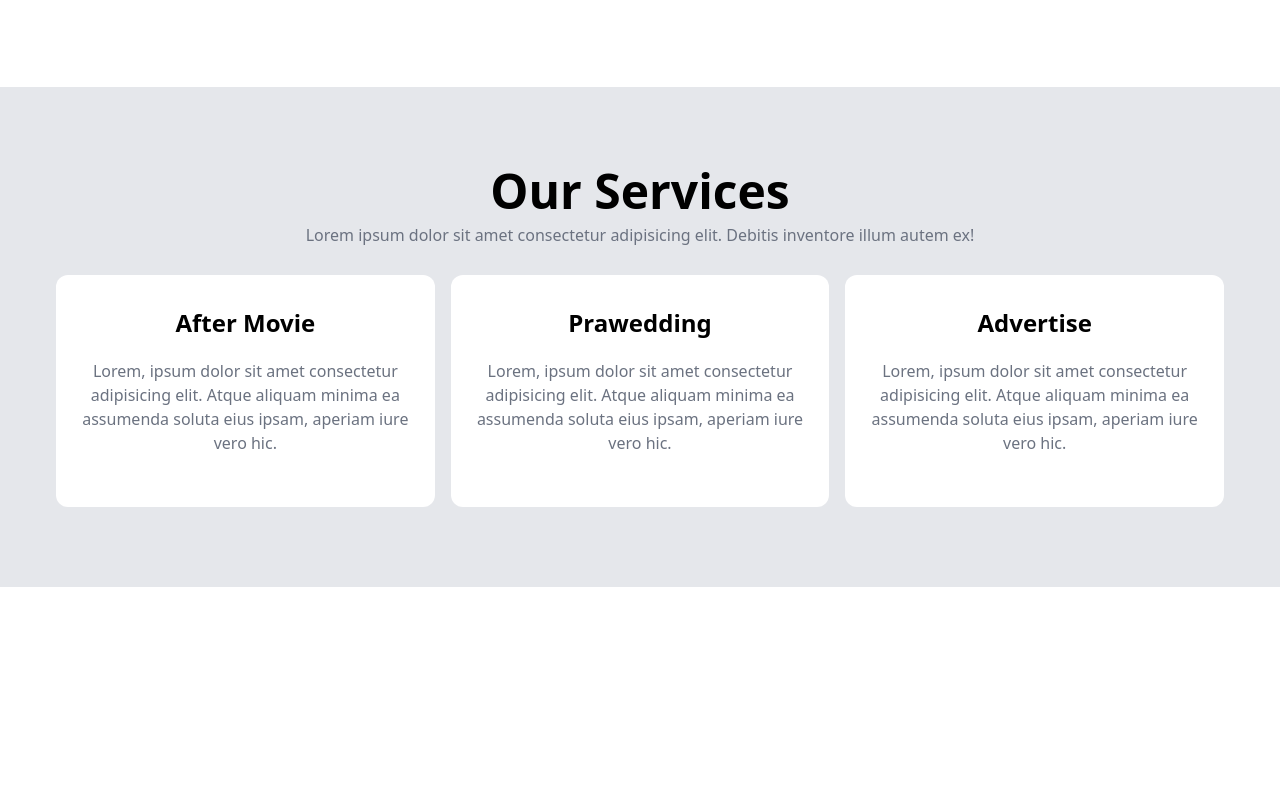
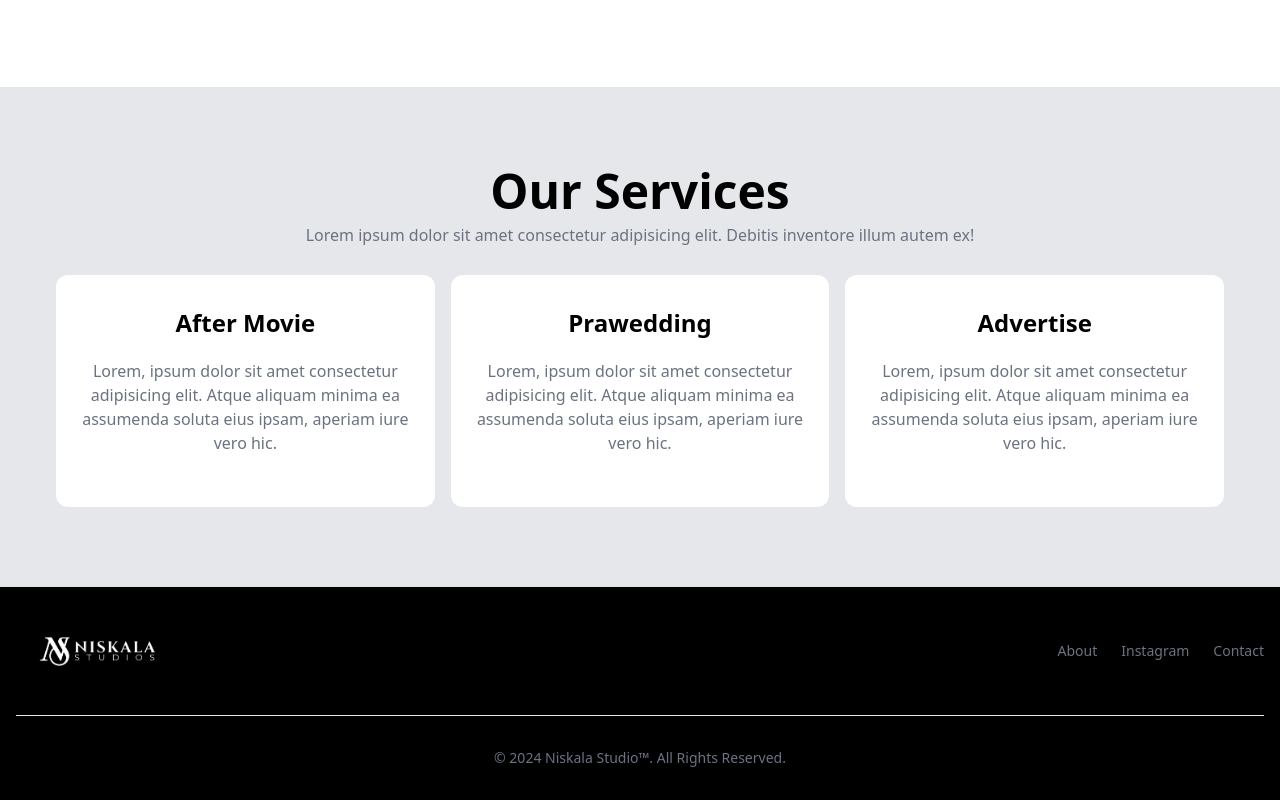
Before and after one commit to vineas/niskala-project, a Next.js app: page / in a window 1280 px wide. Shown: the part 1182-1982 px from the top of the page. Before the commit the page ends 1769 px from the top, so only its background shows below. Built offline with nearby package versions, Linux system fonts and the light colour scheme.

Commit message:
add footer

```diff
--- /dev/null
+++ b/src/components/Footer/index.tsx
@@ -0,0 +1,51 @@
+import React from "react";
+import Image from "next/image";
+import Link from "next/link";
+import logoNiskala from "../../../src/assets/img/logo/niskala-logo.png";
+
+const Footer = () => {
+  return (
+    <div>
+      <footer className="bg-black shadow">
+        <div className="w-full max-w-screen-xl mx-auto p-4 md:py-8">
+          <div className="sm:flex sm:items-center sm:justify-between">
+            <Link href="/">
+              <Image
+                src={logoNiskala}
+                alt="Niskala Studio"
+                className="h-16 w-auto"
+              />
+            </Link>
+            <ul className="flex flex-wrap items-center mb-6 text-sm font-medium text-gray-500 sm:mb-0 dark:text-gray-400">
+              <li>
+              <Link href="/about" className="hover:underline me-4 md:me-6">
+                  About
+              </Link>
+              </li>
+              <li>
+                <a href="https://www.instagram.com/niskalastudios.id/" className="hover:underline me-4 md:me-6">
+                  Instagram
+                </a>
+              </li>
+              <li>
+                <a href="#" className="hover:underline">
+                  Contact
+                </a>
+              </li>
+            </ul>
+          </div>
+          <hr className="my-6 border-gray-200 sm:mx-auto dark:border-gray-700 lg:my-8" />
+          <span className="block text-sm text-gray-500 sm:text-center dark:text-gray-400">
+            © 2024{" "}
+            <a href="https://flowbite.com/" className="hover:underline">
+              Niskala Studio™
+            </a>
+            . All Rights Reserved.
+          </span>
+        </div>
+      </footer>
+    </div>
+  );
+};
+
+export default Footer;
--- a/src/components/HomePage/BackgroundImage/index.tsx
+++ b/src/components/HomePage/BackgroundImage/index.tsx
@@ -9,12 +9,12 @@
                 <NavBar />
                 <div className="flex flex-col justify-center items-center" style={{ height: 'calc(100vh - 60px)' }}>
                     <div>
-                        <h1 className="text-center text-white text-4xl md:text-5xl font-bold">
+                        <h1 className="text-center text-white text-3xl md:text-5xl font-bold">
                             Abadikan Momenmu
                         </h1>
                     </div>
                     <div className="text-center mt-3 px-20">
-                        <p className="text-white text-lg">
+                        <p className="text-white text-md md:text-lg">
                         Abadikan momen berharga bersama Niskala Studio, rasakan pengalaman istimewa, dan ciptakan kenangan tak terlupakan buat setiap detik jadi berarti
                         </p>
                     </div>
--- a/src/pages/about/index.tsx
+++ b/src/pages/about/index.tsx
@@ -1,14 +1,18 @@
-import About from '@/components/About';
-import NavBar from '@/components/NavBar';
-import React from 'react'
+import About from "@/components/About";
+import Footer from "@/components/Footer";
+import NavBar from "@/components/NavBar";
+import React from "react";
 
 const AboutPage = () => {
   return (
     <>
-        <NavBar/>
-        <About/>
+      <div className="mb-20">
+        <NavBar />
+      </div>
+      <About />
+      <Footer />
     </>
-  )
-}
+  );
+};
 
 export default AboutPage;
--- a/src/pages/home/index.tsx
+++ b/src/pages/home/index.tsx
@@ -1,4 +1,5 @@
 import About from "@/components/About";
+import Footer from "@/components/Footer";
 import MainPage from "@/components/HomePage/BackgroundImage";
 import Services from "@/components/Services";
 
@@ -8,6 +9,8 @@
       <MainPage/>
       <About/>
       <Services/>
+
+      <Footer/>
     </>
   )
 }
```
